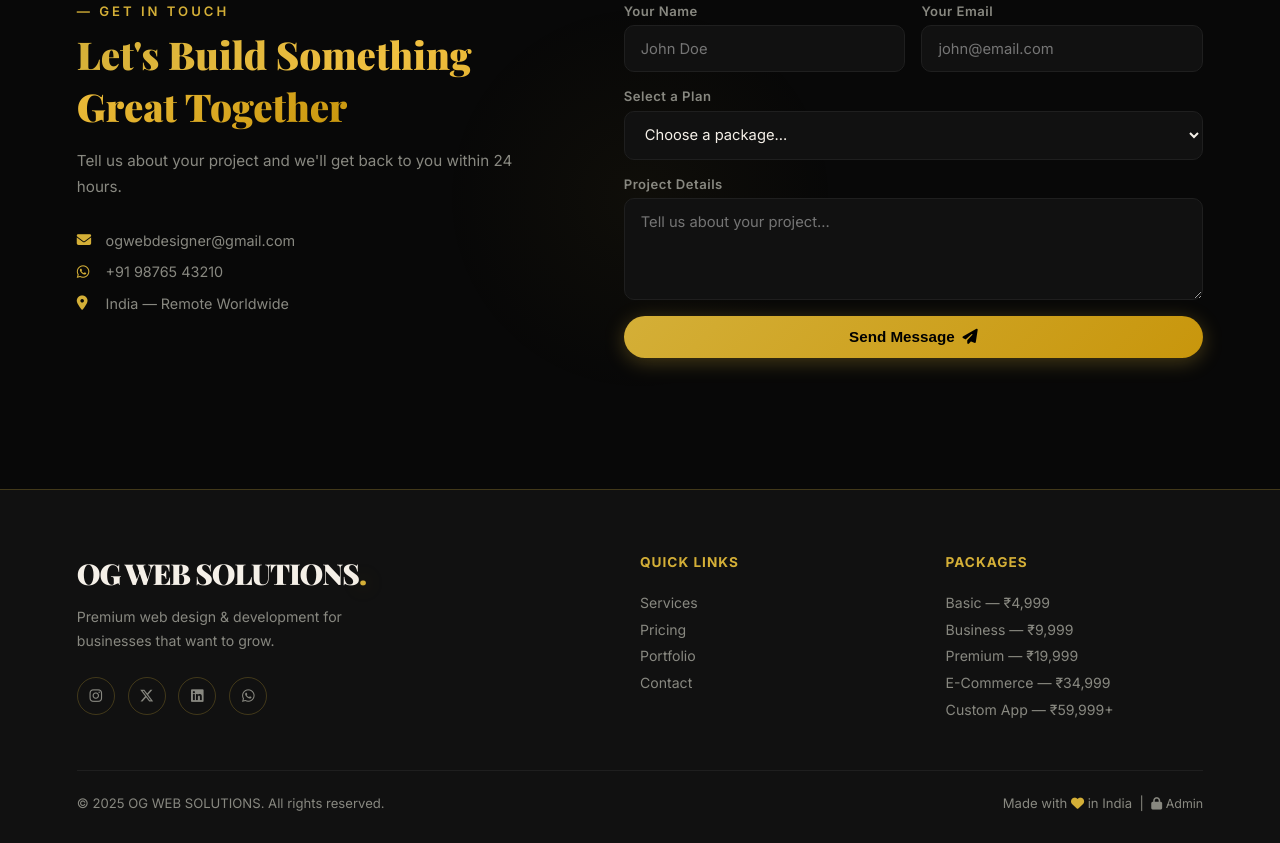
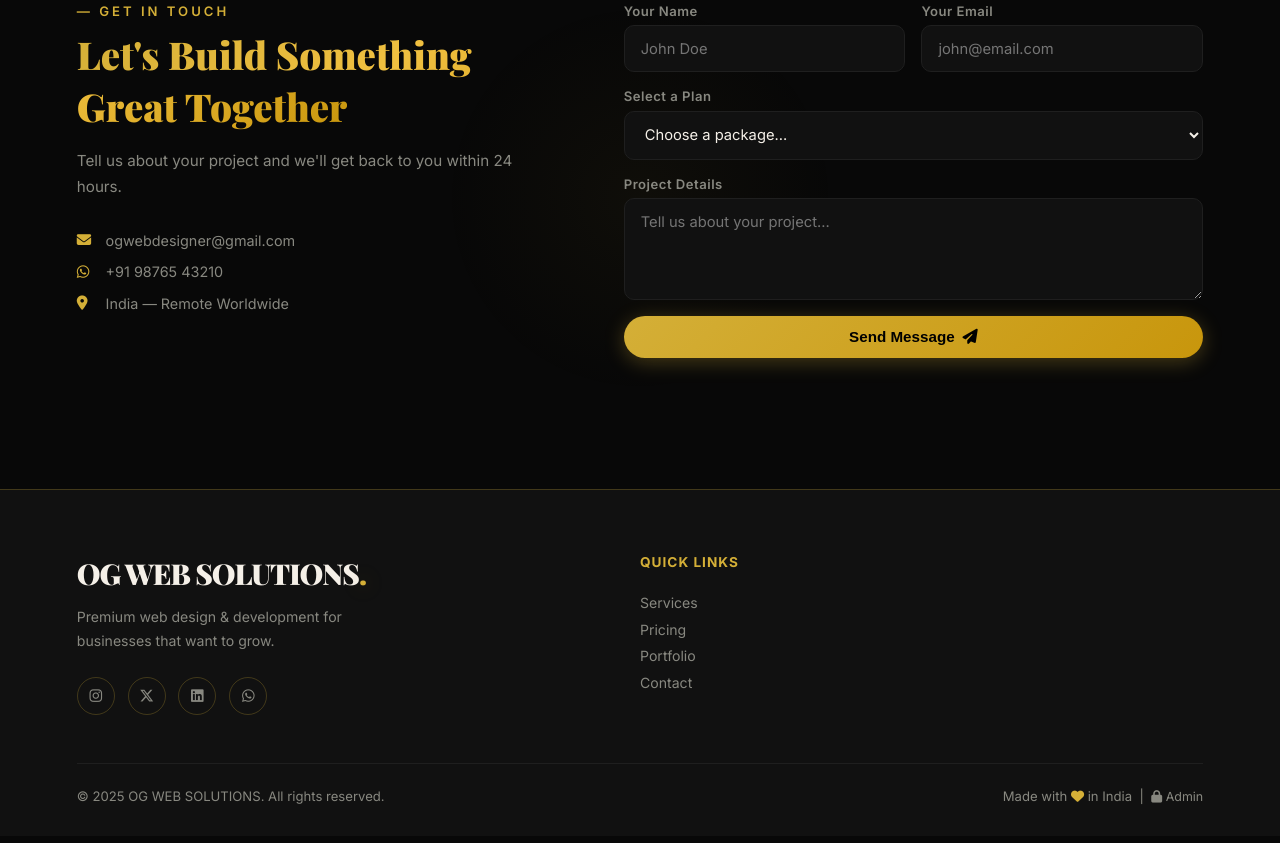
Before and after one commit to SRISANTH588/OGWEBSOLUTIONS, a plain HTML site: page index.html in a window 1280 px wide. Shown: the part 5604-6447 px from the top of the page. Drawn offline with nearby package versions, Linux system fonts and the light colour scheme; a web font is replaced by a local one.

Commit message:
Remove packages section from footer

```diff
--- a/index.html
+++ b/index.html
@@ -366,14 +366,6 @@
         <a href="#portfolio">Portfolio</a>
         <a href="#contact">Contact</a>
       </div>
-      <div class="footer-links">
-        <h4>Packages</h4>
-        <a href="#pricing">Basic — ₹4,999</a>
-        <a href="#pricing">Business — ₹9,999</a>
-        <a href="#pricing">Premium — ₹19,999</a>
-        <a href="#pricing">E-Commerce — ₹34,999</a>
-        <a href="#pricing">Custom App — ₹59,999+</a>
-      </div>
     </div>
     <div class="footer-bottom">
       <p>© 2025 OG WEB SOLUTIONS. All rights reserved.</p>
```
